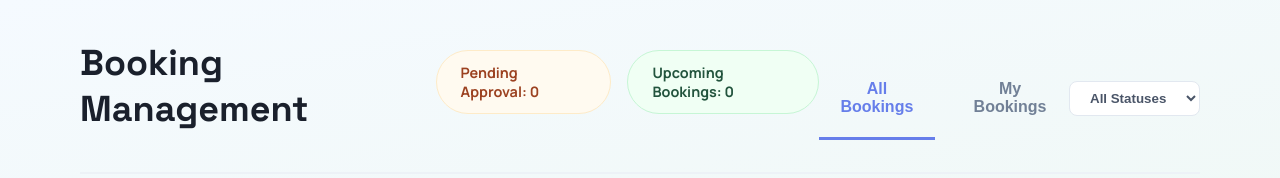
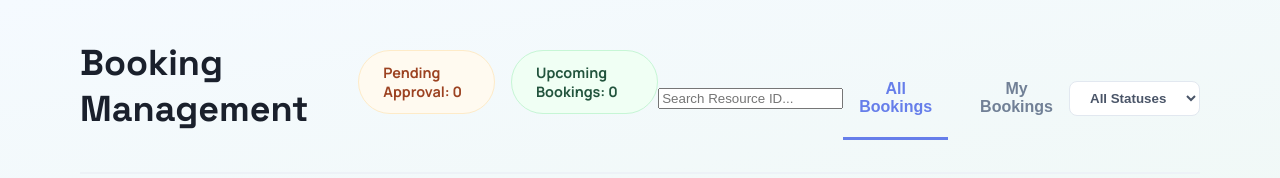
Before and after one commit to shalika-neranjana/it3030-paf-2026-smart-campus-group111, a React (Vite) app in the folder frontend/: page /bookings in a window 1280 px wide. Shown: the top 178 px of the page. Built offline with nearby package versions, Linux system fonts and the light colour scheme; no server answers; sample sign-in values are in the browser's storage.

Commit message:
feat(booking-ui): add resource-based search to booking management

```diff
--- a/frontend/src/kasun/pages/BookingManagementPage.jsx
+++ b/frontend/src/kasun/pages/BookingManagementPage.jsx
@@ -67,6 +67,15 @@ const BookingManagementPage = () => {
         <h1>Booking Management</h1>
         <BookingStats bookings={bookings} />
         <div className="filter-bar">
+          <input
+            type="text"
+            placeholder="Search Resource ID..."
+            className="search-input"
+            onChange={(e) => {
+              // Mock search
+              fetchBookings();
+            }}
+          />
           <div className="tabs">
             <button className="active">All Bookings</button>
             <button>My Bookings</button>
```
